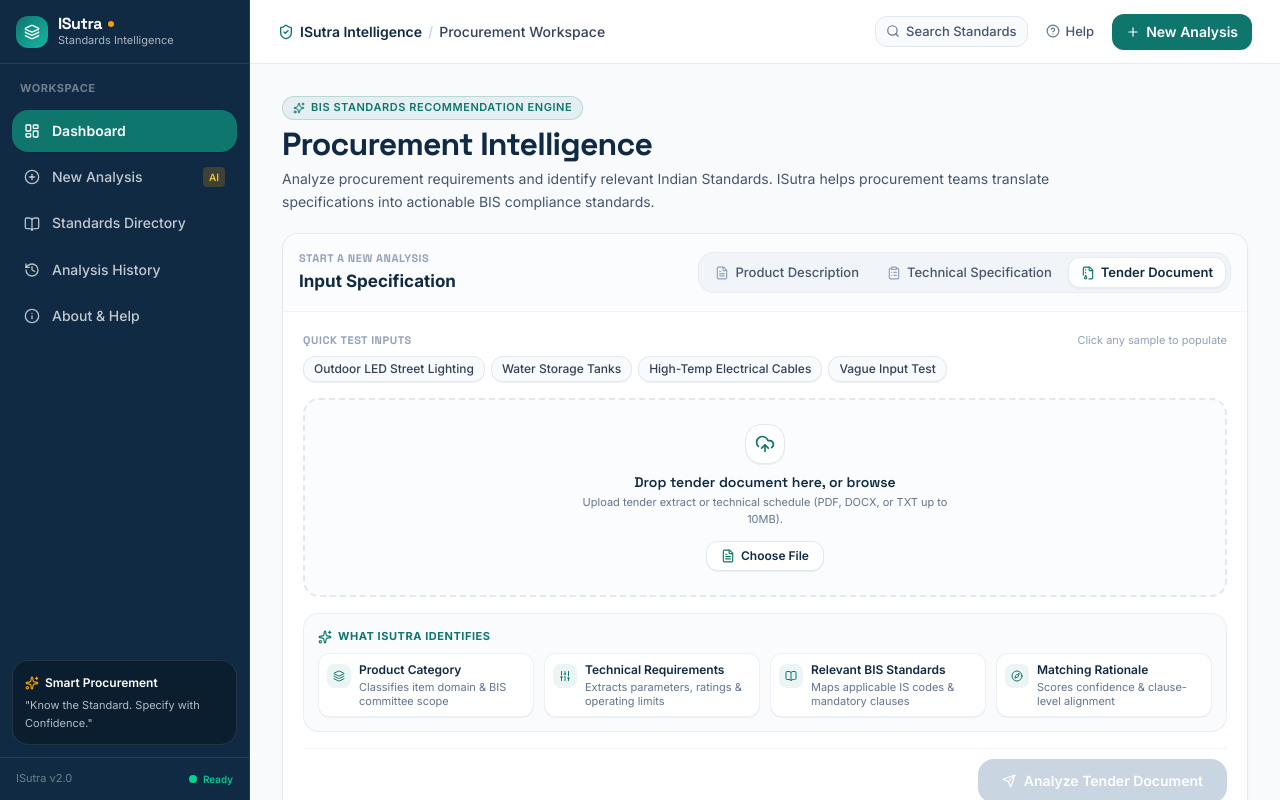
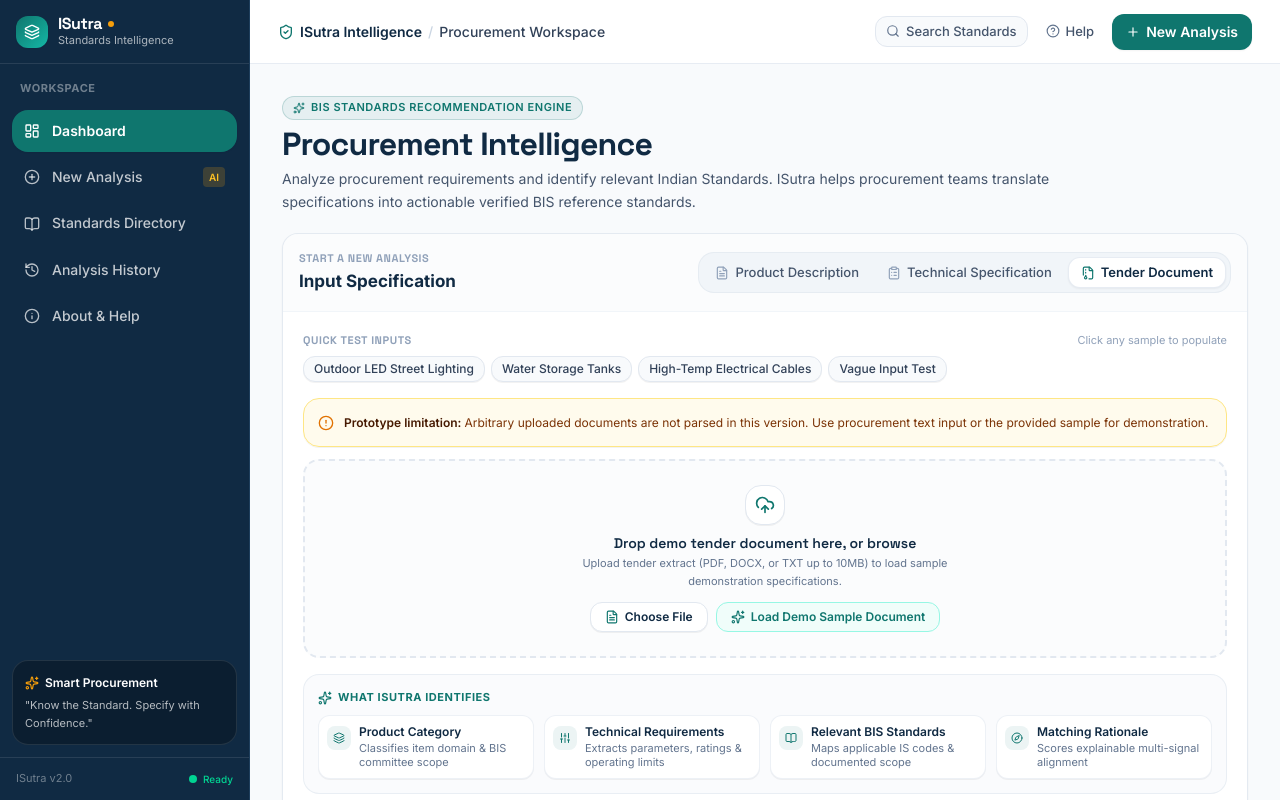
Before and after one commit to Neeharsiddani/ISutra, a React (Vite) app in the folder frontend/: page / in a window 1280 px wide. Both pictures are taken after a click on the button "Tender Document". Shown: the top 800 px of the page. Built offline with nearby package versions, Linux system fonts and the light colour scheme; no server answers.

Commit message:
chore: align prototype documentation and trust messaging

```diff
--- a/frontend/src/components/analysis/DocumentUpload.tsx
+++ b/frontend/src/components/analysis/DocumentUpload.tsx
@@ -109,8 +109,8 @@
             <X className="w-4 h-4" />
           </button>
         </div>
-        <p className="text-[11px] text-text-muted mt-3 italic">
-          Document processing will be available in a later phase. The file has been uploaded for demonstration purposes.
+        <p className="text-[11px] text-amber-700 mt-3 italic font-medium">
+          Prototype limitation: arbitrary uploaded documents are not parsed in this version. Use procurement text input or the provided sample for demonstration.
         </p>
       </div>
     );
--- a/frontend/src/pages/AboutPage.tsx
+++ b/frontend/src/pages/AboutPage.tsx
@@ -33,7 +33,7 @@
           specifications and tender documents.
         </p>
         <p className="text-xs sm:text-sm text-text-muted leading-relaxed">
-          Currently, procurement officials must search manually through thousands of standards to find applicable ones, identify normative references, check for latest amendments, and determine certification requirements. ISutra automates this workflow with an intelligent requirement understanding layer and semantic standards recommendation.
+          Currently, procurement officials must search manually through thousands of standards to find applicable ones, identify normative references, check for latest amendments, and determine relevant standards. ISutra streamlines this workflow with an intelligent requirement understanding layer and explainable standards recommendations.
         </p>
       </Card>
 
@@ -51,8 +51,10 @@
             'Identify key equipment parameters, operating environments, and installation constraints',
             'Detect missing information and generate dynamic clarification questions',
             'Provide human-in-the-loop verification and editing for procurement officers',
-            'Maintain audit trails and analysis history for tender compliance',
-            'Phase 3 preparation: semantic matching against the Indian Standards Knowledge Base',
+            'Score standards using an explainable, deterministic multi-signal matching engine',
+            'Provide 5-stage traceability from raw text to official BIS portal records',
+            'Perform requirement gap analysis with conservative Reference Coverage metrics',
+            'Side-by-side standards comparison workspace across 11 structured dimensions',
           ].map((item, i) => (
             <li key={i} className="flex items-start gap-2.5 text-xs sm:text-sm text-text-muted">
               <div className="w-1.5 h-1.5 rounded-full bg-teal shrink-0 mt-1.5" />
@@ -67,11 +69,11 @@
         <div className="flex items-start gap-3 mb-2">
           <Layers className="w-5 h-5 text-teal shrink-0 mt-0.5" />
           <h2 className="text-base font-bold text-text-primary">
-            Phase 2 Scope & Disclaimer
+            Prototype Scope & Disclaimer
           </h2>
         </div>
         <p className="text-xs sm:text-sm text-text-muted leading-relaxed mb-2">
-          ISutra is in <strong>Phase 2 (AI Requirement Understanding)</strong>. In this phase, the system extracts, validates, and stores procurement requirements. It strictly does not invent Indian Standards or claim to provide official recommendations.
+          ISutra is a Smart India Hackathon (SIH) prototype demonstrating an end-to-end procurement intelligence workflow across Phases 1 through 7. Recommendations are evaluated against a curated reference dataset of 40 verified BIS standards and must be independently verified against official BIS publications before procurement or compliance decisions.
         </p>
         <p className="text-[11px] text-text-light">
           Smart India Hackathon (SIH) Prototype • Not an official service of the Bureau of Indian Standards (BIS).
--- a/frontend/src/pages/DashboardPage.tsx
+++ b/frontend/src/pages/DashboardPage.tsx
@@ -61,12 +61,12 @@
   {
     icon: BookOpen,
     title: 'Relevant BIS Standards',
-    desc: 'Maps applicable IS codes & mandatory clauses',
+    desc: 'Maps applicable IS codes & documented scope',
   },
   {
     icon: Compass,
     title: 'Matching Rationale',
-    desc: 'Scores confidence & clause-level alignment',
+    desc: 'Scores explainable multi-signal alignment',
   },
 ];
 
@@ -180,7 +180,7 @@
         </h1>
 
         <p className="text-xs sm:text-sm text-slate-600 leading-relaxed max-w-3xl">
-          Analyze procurement requirements and identify relevant Indian Standards. ISutra helps procurement teams translate specifications into actionable BIS compliance standards.
+          Analyze procurement requirements and identify relevant Indian Standards. ISutra helps procurement teams translate specifications into actionable verified BIS reference standards.
         </p>
       </div>
 
@@ -299,6 +299,17 @@
           ) : (
             /* Mode 3: Tender Document Upload */
             <div className="space-y-3">
+              {/* Prominent Prototype Limitation Notice */}
+              <div className="p-3.5 bg-amber-50/90 border border-amber-200 rounded-xl text-xs text-amber-900 flex items-start gap-2.5 shadow-2xs">
+                <AlertCircle className="w-4 h-4 text-amber-600 shrink-0 mt-0.5" />
+                <div className="leading-relaxed">
+                  <strong className="font-semibold text-amber-950">Prototype limitation: </strong>
+                  <span>
+                    Arbitrary uploaded documents are not parsed in this version. Use procurement text input or the provided sample for demonstration.
+                  </span>
+                </div>
+              </div>
+
               <div
                 onDragOver={(e) => {
                   e.preventDefault();
@@ -316,11 +327,12 @@
                   <UploadCloud className="w-5 h-5" />
                 </div>
                 <h3 className="text-xs sm:text-sm font-semibold text-[#102A43] mb-0.5 font-display">
-                  Drop tender document here, or browse
+                  Drop demo tender document here, or browse
                 </h3>
                 <p className="text-[11px] text-slate-500 mb-3 max-w-sm mx-auto">
-                  Upload tender extract or technical schedule (PDF, DOCX, or TXT up to 10MB).
+                  Upload tender extract (PDF, DOCX, or TXT up to 10MB) to load sample demonstration specifications.
                 </p>
+                <div className="flex flex-wrap items-center justify-center gap-2">
                   <label className="inline-flex items-center gap-1.5 px-3.5 py-1.5 rounded-lg bg-white hover:bg-slate-50 text-[#102A43] border border-slate-200 text-xs font-semibold cursor-pointer shadow-2xs transition-all">
                     <FileText className="w-3.5 h-3.5 text-[#0F766E]" />
                     <span>Choose File</span>
@@ -331,6 +343,29 @@
                       className="hidden"
                     />
                   </label>
+                  <button
+                    type="button"
+                    onClick={() => {
+                      const mockFile = new window.File(
+                        ['Sample Tender Document Content'],
+                        'Municipal_LED_Streetlight_Tender_Sample.pdf',
+                        { type: 'application/pdf' }
+                      );
+                      setUploadedFile({
+                        file: mockFile,
+                        name: mockFile.name,
+                        type: mockFile.type,
+                        size: 45200,
+                        status: 'uploaded',
+                      });
+                      setValidationError(null);
+                    }}
+                    className="inline-flex items-center gap-1.5 px-3.5 py-1.5 rounded-lg bg-teal-50 hover:bg-teal-100 text-[#0F766E] border border-teal-200 text-xs font-semibold cursor-pointer transition-all"
+                  >
+                    <Sparkles className="w-3.5 h-3.5 text-[#0F766E]" />
+                    <span>Load Demo Sample Document</span>
+                  </button>
+                </div>
               </div>
 
               {uploadedFile && (
@@ -341,15 +376,15 @@
                       <p className="text-xs font-semibold text-[#102A43] truncate">
                         {uploadedFile.name}
                       </p>
-                      <p className="text-[11px] text-slate-400">
-                        {(uploadedFile.size / 1024).toFixed(1)} KB • Ready for extraction
+                      <p className="text-[11px] text-amber-700 font-medium">
+                        {(uploadedFile.size / 1024).toFixed(1)} KB • Demo tender extract (Sample analysis mode)
                       </p>
                     </div>
                   </div>
                   <button
                     type="button"
                     onClick={() => setUploadedFile(null)}
-                    className="text-xs text-red-600 hover:underline font-medium shrink-0 ml-3"
+                    className="text-xs text-red-600 hover:underline font-medium shrink-0 ml-3 cursor-pointer"
                   >
                     Remove
                   </button>
@@ -442,7 +477,7 @@
                   }`}
                 >
                   <Send className="w-3.5 h-3.5" />
-                  <span>Analyze Tender Document</span>
+                  <span>Analyze Demo Tender Document</span>
                 </button>
               )}
             </div>
--- a/frontend/src/pages/HowItWorksPage.tsx
+++ b/frontend/src/pages/HowItWorksPage.tsx
@@ -38,7 +38,7 @@
           details={[
             'Enter a product description — describe the product being procured',
             'Paste technical specifications — include detailed technical parameters',
-            'Upload a tender document — PDF, DOC, or DOCX files are supported',
+            'Upload a tender document — Demonstration pathway with pre-configured sample specifications',
           ]}
         />
         <StepCard
@@ -50,22 +50,20 @@
             'Natural Language Processing (NLP) extracts key requirements',
             'Technical parameters and product categories are identified',
             'Entity recognition identifies specific product types and attributes',
-            'Semantic understanding captures the intent of the specification',
+            'Human-in-the-loop review allows refining parameters before matching',
           ]}
-          badge="Planned — Phase 2-3"
         />
         <StepCard
           step={3}
           icon={<Search className="w-6 h-6" />}
           title="Standards Matching"
-          description="Extracted requirements are matched against the Indian Standards database:"
+          description="Extracted requirements are matched against verified Indian Standards records:"
           details={[
-            'Semantic search finds standards with matching scope and requirements',
-            'Relevance scoring ranks standards by applicability',
-            'Each recommendation includes an explanation of why it was selected',
-            'Related and allied standards are identified through the relationship graph',
+            'Explainable multi-signal matching finds standards with aligned scope and requirements',
+            'Relevance scoring ranks standards by product, scope, application, and environment',
+            'Each recommendation includes an explainable score breakdown and 5-stage traceability',
+            'Requirement gap analysis highlights reference coverage and physical verification actions',
           ]}
-          badge="Planned — Phase 3"
         />
         <StepCard
           step={4}
@@ -73,12 +71,11 @@
           title="Comprehensive Results"
           description="You receive a complete package of standards information:"
           details={[
-            'Ranked list of recommended Indian Standards with relevance scores',
-            'Allied and normative reference standards',
-            'Test methods and safety standards',
-            'Installation requirements',
-            'Applicable certification requirements (BIS, CRS, Hallmarking)',
-            'Latest version and amendment information',
+            'Ranked list of recommended Indian Standards with explainable relevance breakdown',
+            'Side-by-side comparison workspace across 11 structured dimensions',
+            'Targeted physical document verification checklists',
+            'Direct verification links to official BIS portal records (bis.gov.in)',
+            'Latest edition year and revision status',
           ]}
         />
       </div>
@@ -92,30 +89,27 @@
           <ArchCard
             icon={<Layers className="w-5 h-5" />}
             title="Standards Database"
-            description="Structured PostgreSQL database storing Indian Standards metadata, relationships, amendments, and certification requirements."
+            description="Verified Indian Standards reference records with official BIS metadata, scope, and authenticated portal URLs."
           />
           <ArchCard
             icon={<Cpu className="w-5 h-5" />}
             title="AI/NLP Engine"
             description="Natural language processing pipeline for extracting technical requirements from procurement specifications."
-            planned
           />
           <ArchCard
             icon={<Database className="w-5 h-5" />}
             title="Multi-Signal Matching"
             description="Explainable multi-signal matching using product, scope, application, environment, technical, and safety signals."
-            planned
           />
           <ArchCard
             icon={<Zap className="w-5 h-5" />}
             title="Recommendation Engine"
-            description="Intelligent ranking system that scores and explains standards relevance based on specification analysis."
-            planned
+            description="Deterministic ranking system that scores and explains standards relevance with full mathematical transparency."
           />
           <ArchCard
             icon={<FileText className="w-5 h-5" />}
-            title="Document Processing"
-            description="PDF and DOCX processing pipeline for extracting specifications from tender documents."
+            title="Document Processing (OCR)"
+            description="Future pipeline for arbitrary PDF and DOCX text extraction from scanned tender documents."
             planned
           />
           <ArchCard
--- a/frontend/src/pages/StandardsSearchPage.tsx
+++ b/frontend/src/pages/StandardsSearchPage.tsx
@@ -159,7 +159,7 @@
             Verified BIS Reference Dataset
           </span>
           <p className="mt-0.5 text-[#243B53]/85">
-            This directory contains verified metadata for Indian Standards in the Electrical & Lighting sector. ISutra is a prototype reference system and is not an official BIS service.
+            This directory contains verified metadata for Indian Standards across critical infrastructure sectors (Electrical, Lighting, Power Cables, Civil Construction, Steel, and Safety PPE). ISutra is a prototype reference system and is not an official BIS service.
           </p>
         </div>
       </div>
```
Also changed, not shown: 2 other files (tests, documents, lock files or other folders). Lines whose indentation alone changed are shown as unchanged.
